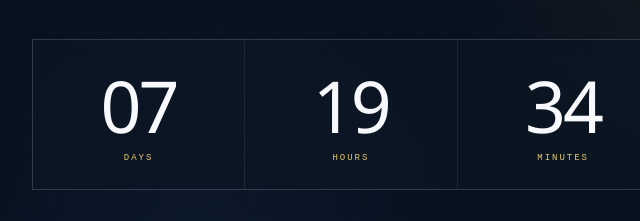
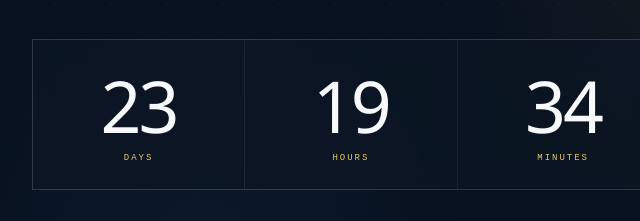
Before and after one commit to flaviacinquepalmi/auralis_waiting, a plain HTML site: page index.html in a window 1280 px wide. Shown: the part 374-595 px from the top of the page, 183-823 px from the left. Drawn offline with Linux system fonts and the light colour scheme.

Commit message:
Update index.html

```diff
--- a/index.html
+++ b/index.html
@@ -430,7 +430,7 @@
 
 <script>
 (function(){
-  const target = new Date('2026-09-15T12:00:00+02:00').getTime();
+  const target = new Date('2026-10-01T12:00:00+02:00').getTime();
 
   function updateCountdown(){
     const now = Date.now();
```
